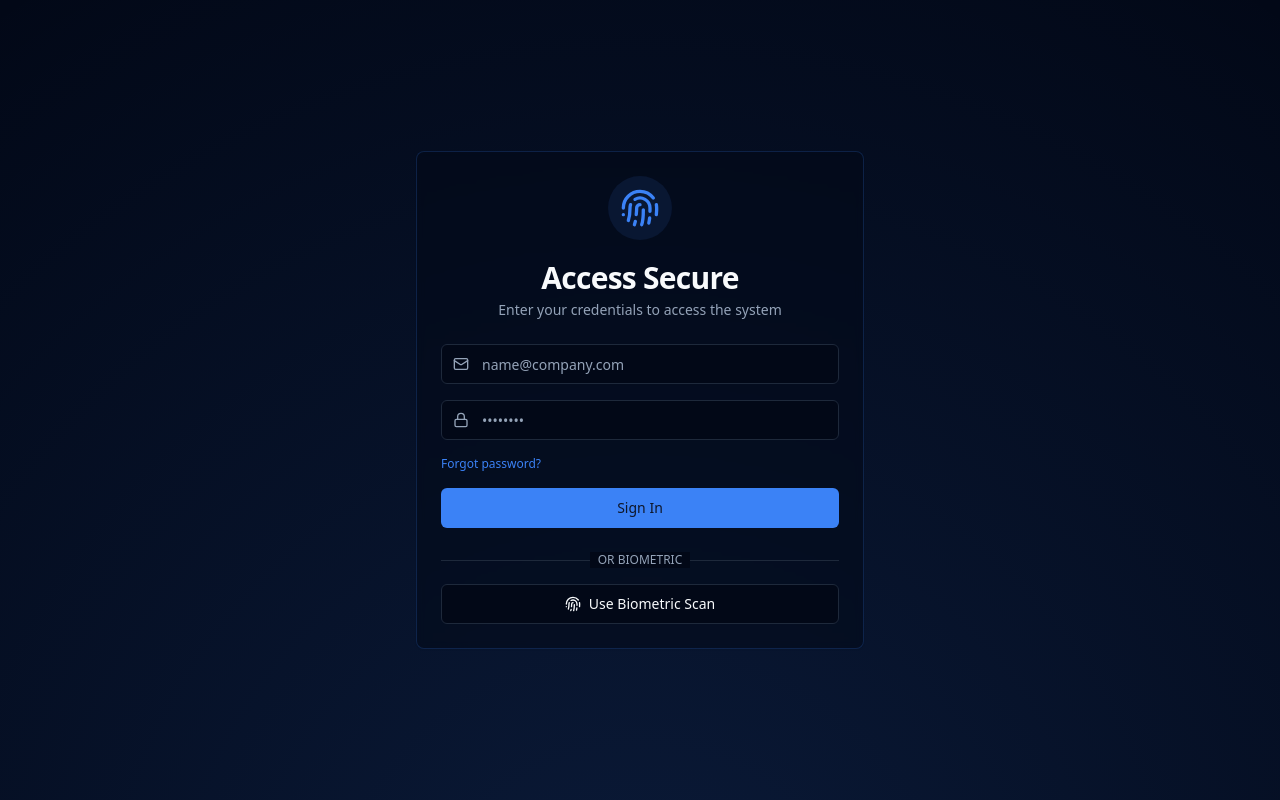
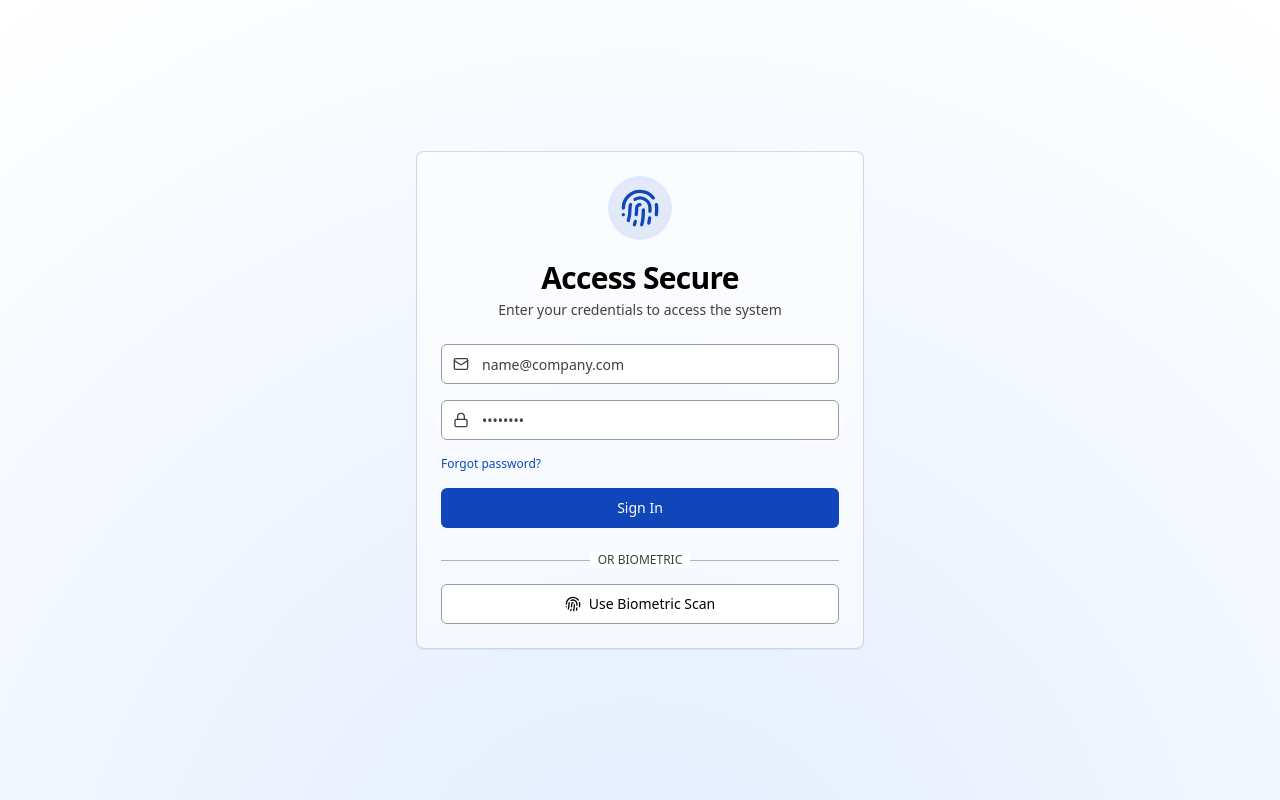
Before and after one commit to sardor3104/FingerPrint-Frontend, a React (Vite) app: page /login in a window 1280 px wide. Built offline with nearby package versions, Linux system fonts and the light colour scheme; no server answers.

Commit message:
feat: apply high contrast light theme for bright daylight

```diff
--- a/src/index.css
+++ b/src/index.css
@@ -4,25 +4,25 @@
 
 @layer base {
   :root {
-    --background: 222.2 84% 4.9%;
-    --foreground: 210 40% 98%;
-    --card: 222.2 84% 4.9%;
-    --card-foreground: 210 40% 98%;
-    --popover: 222.2 84% 4.9%;
-    --popover-foreground: 210 40% 98%;
-    --primary: 217.2 91.2% 59.8%;
-    --primary-foreground: 222.2 47.4% 11.2%;
-    --secondary: 217.2 32.6% 17.5%;
-    --secondary-foreground: 210 40% 98%;
-    --muted: 217.2 32.6% 17.5%;
-    --muted-foreground: 215 20.2% 65.1%;
-    --accent: 217.2 32.6% 17.5%;
-    --accent-foreground: 210 40% 98%;
-    --destructive: 0 62.8% 30.6%;
-    --destructive-foreground: 210 40% 98%;
-    --border: 217.2 32.6% 17.5%;
-    --input: 217.2 32.6% 17.5%;
-    --ring: 224.3 76.3% 48%;
+    --background: 0 0% 100%;
+    --foreground: 0 0% 0%;
+    --card: 0 0% 100%;
+    --card-foreground: 0 0% 0%;
+    --popover: 0 0% 100%;
+    --popover-foreground: 0 0% 0%;
+    --primary: 221.2 83.2% 40%;
+    --primary-foreground: 0 0% 100%;
+    --secondary: 210 40% 92%;
+    --secondary-foreground: 0 0% 0%;
+    --muted: 210 40% 94%;
+    --muted-foreground: 0 0% 25%;
+    --accent: 210 40% 92%;
+    --accent-foreground: 0 0% 0%;
+    --destructive: 0 84.2% 45%;
+    --destructive-foreground: 0 0% 100%;
+    --border: 0 0% 70%;
+    --input: 0 0% 60%;
+    --ring: 221.2 83.2% 40%;
     --radius: 0.5rem;
   }
 }
```
